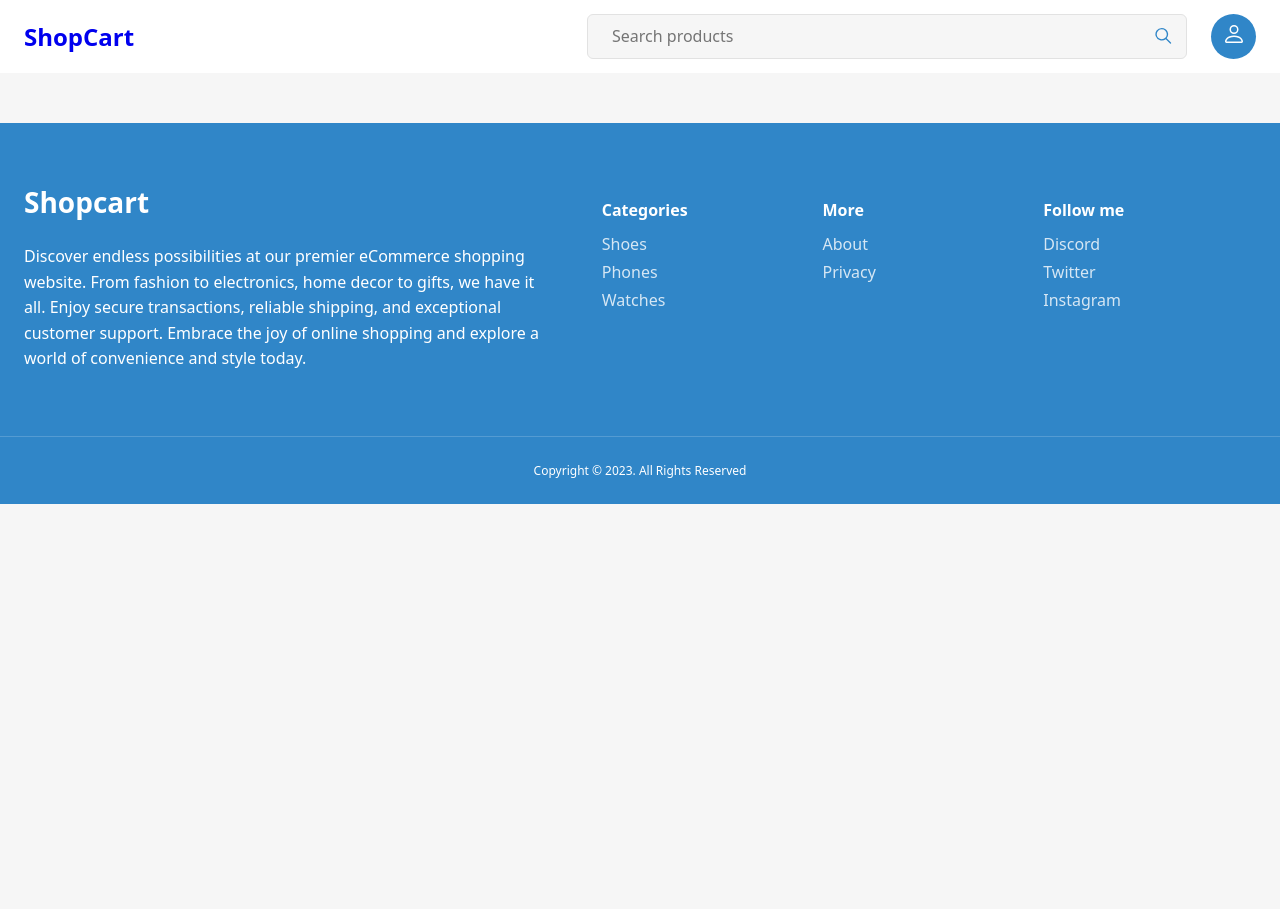
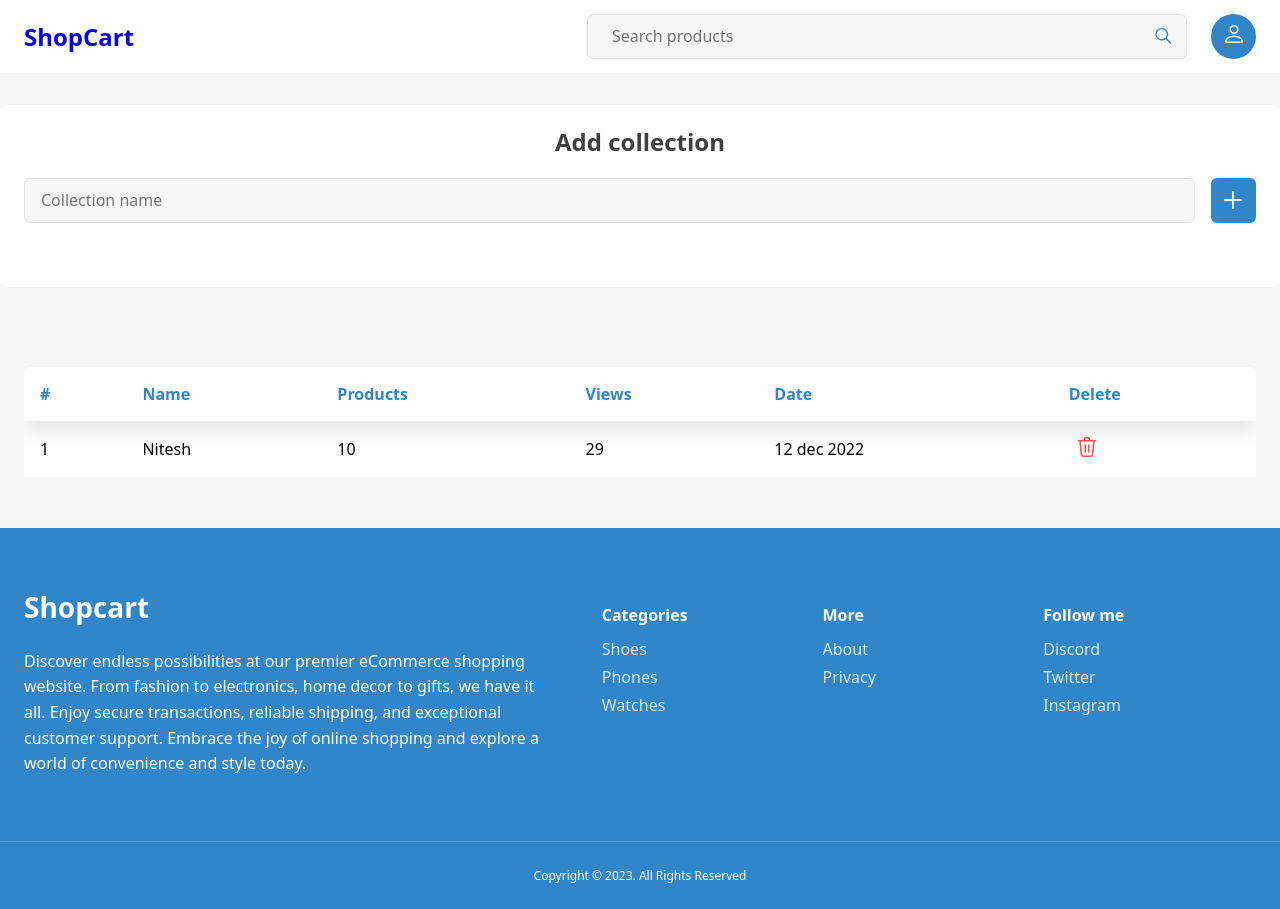
Before and after one commit to Anubhav0114/Ecommerce-Site, a Nuxt app: page /admin/collection in a window 1280 px wide. Before the commit the page ends 800 px from the top, so only its background shows below. Built offline with nearby package versions, Linux system fonts and the light colour scheme.

Commit message:
mongodb add

```diff
--- /dev/null
+++ b/lib/mongodb.ts
@@ -0,0 +1,25 @@
+
+import { MongoClient, ServerApiVersion } from 'mongodb';
+const uri = "mongodb+srv://nitesh:3.3gl1234@cluster0.3sghflt.mongodb.net/?retryWrites=true&w=majority";
+
+// Create a MongoClient with a MongoClientOptions object to set the Stable API version
+const client = new MongoClient(uri, {
+  serverApi: {
+    version: ServerApiVersion.v1,
+    strict: true,
+    deprecationErrors: true,
+  }
+});
+
+export async function runDatabase() {
+  try {
+    // Connect the client to the server	(optional starting in v4.7)
+    await client.connect();
+    // Send a ping to confirm a successful connection
+    await client.db("admin").command({ ping: 1 });
+    console.log("Pinged your deployment. You successfully connected to MongoDB!");
+  } finally {
+    // Ensures that the client will close when you finish/error
+    await client.close();
+  }
+}
--- a/package.json
+++ b/package.json
@@ -13,5 +13,8 @@
     "node-sass": "^8.0.0",
     "nuxt": "^3.5.0",
     "sass-loader": "^13.2.2"
+  },
+  "dependencies": {
+    "mongodb": "^5.5.0"
   }
 }
--- /dev/null
+++ b/pages/admin/collection.vue
@@ -0,0 +1,171 @@
+<script setup lang='ts'>
+</script>
+<template>
+    <section class="container panel">
+        <h2>Add collection</h2>
+        <div class="add-collection">
+            <input type="text" placeholder="Collection name">
+            <button>
+                <svg width="24" height="24" fill="none" viewBox="0 0 24 24" xmlns="http://www.w3.org/2000/svg">
+                    <path
+                        d="M11.883 3.007 12 3a1 1 0 0 1 .993.883L13 4v7h7a1 1 0 0 1 .993.883L21 12a1 1 0 0 1-.883.993L20 13h-7v7a1 1 0 0 1-.883.993L12 21a1 1 0 0 1-.993-.883L11 20v-7H4a1 1 0 0 1-.993-.883L3 12a1 1 0 0 1 .883-.993L4 11h7V4a1 1 0 0 1 .883-.993L12 3l-.117.007Z" />
+                </svg>
+            </button>
+        </div>
+    </section>
+
+    <section class="container">
+        <div class="table-holder">
+            <table>
+                <thead>
+                    <tr>
+                        <th>#</th>
+                        <th>Name</th>
+                        <th>Products</th>
+                        <th>Views</th>
+                        <th>Date</th>
+                        <th>Delete</th>
+                    </tr>
+                </thead>
+                <tbody>
+                    <tr>
+                        <td>1</td>
+                        <td>Nitesh</td>
+                        <td>10</td>
+                        <td>29</td>
+                        <td>12 dec 2022</td>
+                        <td>
+                            <button>
+                                <svg width="24" height="24" fill="none" viewBox="0 0 24 24"
+                                    xmlns="http://www.w3.org/2000/svg">
+                                    <path
+                                        d="M12 1.75a3.25 3.25 0 0 1 3.245 3.066L15.25 5h5.25a.75.75 0 0 1 .102 1.493L20.5 6.5h-.796l-1.28 13.02a2.75 2.75 0 0 1-2.561 2.474l-.176.006H8.313a2.75 2.75 0 0 1-2.714-2.307l-.023-.174L4.295 6.5H3.5a.75.75 0 0 1-.743-.648L2.75 5.75a.75.75 0 0 1 .648-.743L3.5 5h5.25A3.25 3.25 0 0 1 12 1.75Zm6.197 4.75H5.802l1.267 12.872a1.25 1.25 0 0 0 1.117 1.122l.127.006h7.374c.6 0 1.109-.425 1.225-1.002l.02-.126L18.196 6.5ZM13.75 9.25a.75.75 0 0 1 .743.648L14.5 10v7a.75.75 0 0 1-1.493.102L13 17v-7a.75.75 0 0 1 .75-.75Zm-3.5 0a.75.75 0 0 1 .743.648L11 10v7a.75.75 0 0 1-1.493.102L9.5 17v-7a.75.75 0 0 1 .75-.75Zm1.75-6a1.75 1.75 0 0 0-1.744 1.606L10.25 5h3.5A1.75 1.75 0 0 0 12 3.25Z" />
+                                </svg>
+                            </button>
+                        </td>
+                    </tr>
+                </tbody>
+            </table>
+        </div>
+
+
+    </section>
+</template>
+<style scoped>
+.light {
+    overflow: auto;
+    margin-top: 2rem;
+    background-color: var(--color-surface-variant);
+}
+
+.panel {
+    overflow: auto;
+    background-color: var(--color-surface-variant);
+    color: var(--color-on-secondary);
+    margin-top: 2rem;
+    margin-bottom: 2rem;
+    border-radius: var(--radius-medium);
+}
+
+.panel h2 {
+    text-align: center;
+    color: inherit;
+}
+
+.add-collection {
+    display: flex;
+    gap: 1em;
+    margin-bottom: 4em;
+}
+
+.add-collection input {
+    outline: none;
+    border: none;
+    background-color: var(--color-surface);
+    border: 1px solid var(--color-surface-dark);
+    border-radius: var(--radius-medium);
+    flex: 1;
+    font-size: var(--medium-font);
+    padding: 0.6em 1em;
+}
+
+.add-collection button {
+    display: flex;
+    align-items: center;
+    justify-content: center;
+    padding: 0.8em;
+    border: none;
+    outline: none;
+    background-color: var(--color-primary);
+    border-radius: var(--radius-medium);
+}
+
+.add-collection button:hover {
+    background-color: var(--color-primary-variant);
+}
+
+.add-collection button svg {
+    fill: var(--color-on-primary);
+}
+
+
+
+
+/* --------------------- table ----------------------- */
+
+.table-holder {
+    margin-top: 5rem;
+    overflow-x: scroll;
+}
+
+table {
+    border: none;
+    border-collapse: collapse;
+    width: 100%;
+    text-align: left;
+    background-color: var(--color-surface-variant);
+    border-radius: var(--radius-medium);
+}
+
+thead {
+    box-shadow: 0 10px 20px 0 rgba(0, 0, 0, 0.1);
+    position: relative;
+}
+
+th {
+    padding: 1em;
+    font-weight: 600;
+    color: var(--color-primary);
+}
+
+td {
+    padding: 0.8em 1em;
+    border-bottom: 1px solid var(--color-surface);
+}
+
+td button{
+    border: none;
+    background-color: transparent;
+}
+
+td svg{
+    fill: var(--color-error);
+}
+
+td button:hover{
+    scale: 1.2;
+}
+
+
+tbody tr {
+    background-color: var(--color-surface-variant);
+    cursor: pointer;
+}
+
+tbody tr:hover {
+    background-color: var(--color-surface);
+
+}
+
+
+</style>
--- a/pages/admin.vue
+++ b/pages/admin/products.vue
@@ -1,16 +1,23 @@
 <script setup lang='ts'>
+// import { runDatabase } from '../../lib/mongodb'
+// runDatabase()
+
+
 </script>
 <template>
     <section class="container panel">
-        <h2>Add collection</h2>
-        <div class="add-collection">
-            <input type="text" placeholder="Collection name">
-            <button>
-                <svg width="24" height="24" fill="none" viewBox="0 0 24 24" xmlns="http://www.w3.org/2000/svg">
-                    <path
-                        d="M11.883 3.007 12 3a1 1 0 0 1 .993.883L13 4v7h7a1 1 0 0 1 .993.883L21 12a1 1 0 0 1-.883.993L20 13h-7v7a1 1 0 0 1-.883.993L12 21a1 1 0 0 1-.993-.883L11 20v-7H4a1 1 0 0 1-.993-.883L3 12a1 1 0 0 1 .883-.993L4 11h7V4a1 1 0 0 1 .883-.993L12 3l-.117.007Z" />
-                </svg>
-            </button>
+        <h2>Add Product</h2>
+        <div class="add-product">
+            <form method="post">
+                <input type="url" placeholder="Product url" required>
+                <input type="url" placeholder="Affiliate url" required>
+                <button type="submit">
+                    <svg width="24" height="24" fill="none" viewBox="0 0 24 24" xmlns="http://www.w3.org/2000/svg">
+                        <path
+                            d="M11.883 3.007 12 3a1 1 0 0 1 .993.883L13 4v7h7a1 1 0 0 1 .993.883L21 12a1 1 0 0 1-.883.993L20 13h-7v7a1 1 0 0 1-.883.993L12 21a1 1 0 0 1-.993-.883L11 20v-7H4a1 1 0 0 1-.993-.883L3 12a1 1 0 0 1 .883-.993L4 11h7V4a1 1 0 0 1 .883-.993L12 3l-.117.007Z" />
+                    </svg>
+                </button>
+            </form>
         </div>
     </section>
 
@@ -21,19 +28,33 @@
                     <tr>
                         <th>#</th>
                         <th>Name</th>
-                        <th>Products</th>
+                        <th>Click</th>
                         <th>Views</th>
+                        <th>Date</th>
+                        <th>Detail</th>
                         <th>Delete</th>
                     </tr>
                 </thead>
                 <tbody>
+
                     <tr>
                         <td>1</td>
                         <td>Nitesh</td>
-                        <td>Nitesh</td>
-                        <td>Nitesh</td>
+                        <td>10</td>
+                        <td>19</td>
+                        <td>12 dec 2022</td>
                         <td>
                             <button>
+                                <svg width="24" height="24" fill="none" viewBox="0 0 24 24"
+                                    xmlns="http://www.w3.org/2000/svg">
+                                    <path
+                                        d="M13.267 4.209a.75.75 0 0 0-1.034 1.086l6.251 5.955H3.75a.75.75 0 0 0 0 1.5h14.734l-6.251 5.954a.75.75 0 0 0 1.034 1.087l7.42-7.067a.996.996 0 0 0 .3-.58.758.758 0 0 0-.001-.29.995.995 0 0 0-.3-.578l-7.419-7.067Z" />
+                                </svg>
+                            </button>
+                        </td>
+
+                        <td>
+                            <button class="delete">
                                 <svg width="24" height="24" fill="none" viewBox="0 0 24 24"
                                     xmlns="http://www.w3.org/2000/svg">
                                     <path
@@ -42,42 +63,6 @@
                             </button>
                         </td>
                     </tr>
-
-                    <tr>
-                        <td>1</td>
-                        <td>Nitesh</td>
-                        <td>Nitesh</td>
-                        <td>Nitesh</td>
-                        <td>
-                            <button>
-                                <svg width="24" height="24" fill="none" viewBox="0 0 24 24"
-                                    xmlns="http://www.w3.org/2000/svg">
-                                    <path
-                                        d="M12 1.75a3.25 3.25 0 0 1 3.245 3.066L15.25 5h5.25a.75.75 0 0 1 .102 1.493L20.5 6.5h-.796l-1.28 13.02a2.75 2.75 0 0 1-2.561 2.474l-.176.006H8.313a2.75 2.75 0 0 1-2.714-2.307l-.023-.174L4.295 6.5H3.5a.75.75 0 0 1-.743-.648L2.75 5.75a.75.75 0 0 1 .648-.743L3.5 5h5.25A3.25 3.25 0 0 1 12 1.75Zm6.197 4.75H5.802l1.267 12.872a1.25 1.25 0 0 0 1.117 1.122l.127.006h7.374c.6 0 1.109-.425 1.225-1.002l.02-.126L18.196 6.5ZM13.75 9.25a.75.75 0 0 1 .743.648L14.5 10v7a.75.75 0 0 1-1.493.102L13 17v-7a.75.75 0 0 1 .75-.75Zm-3.5 0a.75.75 0 0 1 .743.648L11 10v7a.75.75 0 0 1-1.493.102L9.5 17v-7a.75.75 0 0 1 .75-.75Zm1.75-6a1.75 1.75 0 0 0-1.744 1.606L10.25 5h3.5A1.75 1.75 0 0 0 12 3.25Z" />
-                                </svg>
-                            </button>
-                        </td>
-                    </tr>
-
-
-                    <tr>
-                        <td>1</td>
-                        <td>Nitesh</td>
-                        <td>Nitesh</td>
-                        <td>Nitesh</td>
-                        <td>
-                            <button>
-                                <svg width="24" height="24" fill="none" viewBox="0 0 24 24"
-                                    xmlns="http://www.w3.org/2000/svg">
-                                    <path
-                                        d="M12 1.75a3.25 3.25 0 0 1 3.245 3.066L15.25 5h5.25a.75.75 0 0 1 .102 1.493L20.5 6.5h-.796l-1.28 13.02a2.75 2.75 0 0 1-2.561 2.474l-.176.006H8.313a2.75 2.75 0 0 1-2.714-2.307l-.023-.174L4.295 6.5H3.5a.75.75 0 0 1-.743-.648L2.75 5.75a.75.75 0 0 1 .648-.743L3.5 5h5.25A3.25 3.25 0 0 1 12 1.75Zm6.197 4.75H5.802l1.267 12.872a1.25 1.25 0 0 0 1.117 1.122l.127.006h7.374c.6 0 1.109-.425 1.225-1.002l.02-.126L18.196 6.5ZM13.75 9.25a.75.75 0 0 1 .743.648L14.5 10v7a.75.75 0 0 1-1.493.102L13 17v-7a.75.75 0 0 1 .75-.75Zm-3.5 0a.75.75 0 0 1 .743.648L11 10v7a.75.75 0 0 1-1.493.102L9.5 17v-7a.75.75 0 0 1 .75-.75Zm1.75-6a1.75 1.75 0 0 0-1.744 1.606L10.25 5h3.5A1.75 1.75 0 0 0 12 3.25Z" />
-                                </svg>
-                            </button>
-                        </td>
-                    </tr>
-
-
-
                 </tbody>
             </table>
         </div>
@@ -106,13 +91,13 @@
     color: inherit;
 }
 
-.add-collection {
+.add-product form {
     display: flex;
     gap: 1em;
     margin-bottom: 4em;
 }
 
-.add-collection input {
+.add-product input {
     outline: none;
     border: none;
     background-color: var(--color-surface);
@@ -123,7 +108,7 @@
     padding: 0.6em 1em;
 }
 
-.add-collection button {
+.add-product button {
     display: flex;
     align-items: center;
     justify-content: center;
@@ -134,11 +119,11 @@
     border-radius: var(--radius-medium);
 }
 
-.add-collection button:hover {
+.add-product button:hover {
     background-color: var(--color-primary-variant);
 }
 
-.add-collection button svg {
+.add-product button svg {
     fill: var(--color-on-primary);
 }
 
@@ -148,6 +133,7 @@
 /* --------------------- table ----------------------- */
 
 .table-holder {
+    margin-top: 5rem;
     overflow-x: scroll;
 }
 
@@ -176,16 +162,20 @@ td {
     border-bottom: 1px solid var(--color-surface);
 }
 
-td button{
+td button {
     border: none;
     background-color: transparent;
 }
 
-td svg{
+td svg {
+    fill: var(--color-primary)
+}
+
+td .delete svg {
     fill: var(--color-error);
 }
 
-td button:hover{
+td button:hover {
     scale: 1.2;
 }
 
@@ -199,6 +189,4 @@ tbody tr:hover {
     background-color: var(--color-surface);
 
 }
-
-
 </style>
```
Also changed, not shown: lib/api/product.ts (added), 1 other file (tests, documents, lock files or other folders).
